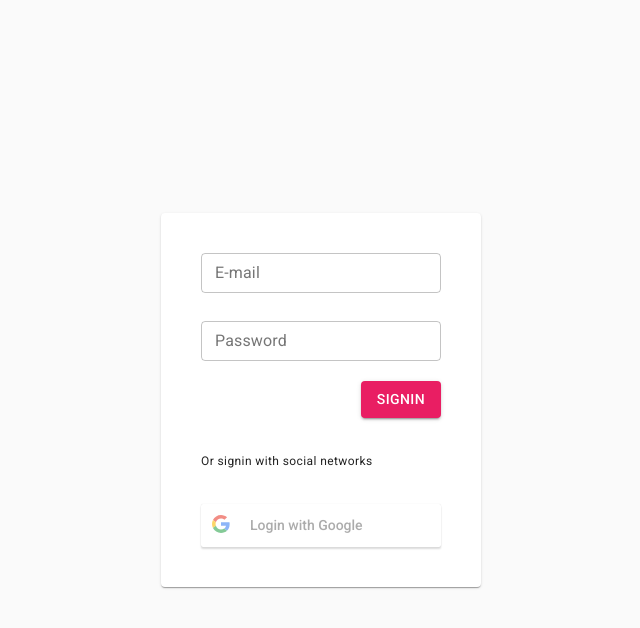
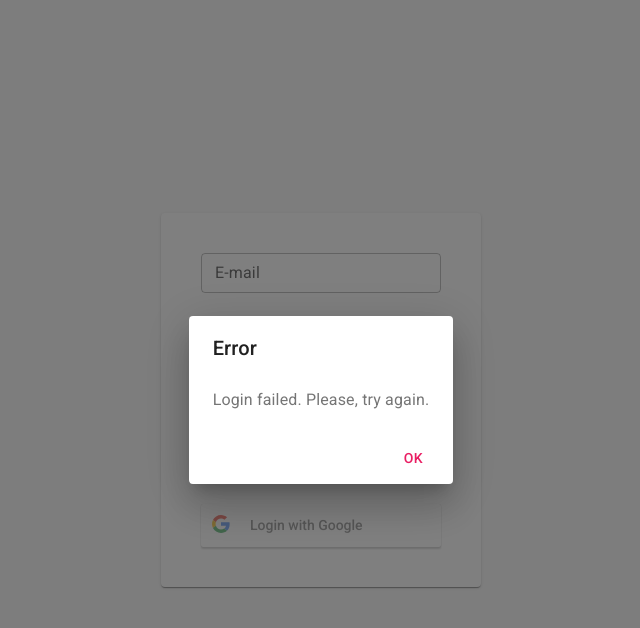
Before and after one commit to joserogeriofilho/material-ui-poc, a React (Create React App) app: page /login in a window 1280 px wide. Both pictures are taken after a click on the button "SIGNIN". Shown: the top 628 px of the page, without its empty margins (319-959 px from the left). Built offline with nearby package versions, Linux system fonts and the light colour scheme; no server answers.

Commit message:
Login page with error dialog

```diff
--- a/json-server/db.json
+++ b/json-server/db.json
@@ -163,14 +163,7 @@
   "login": {
     "email": "",
     "password": "",
-    "googleProfileObj": {
-      "googleId": "114940959908787064040",
-      "imageUrl": "https://lh3.googleusercontent.com/a-/AAuE7mBk5ZDjUI_yyNfuvu3tP2_hT4bJx2MLW55z_7qH=s96-c",
-      "email": "roger.sama@gmail.com",
-      "name": "José Rogério Bezerra Barbosa Filho",
-      "givenName": "José Rogério",
-      "familyName": "Bezerra Barbosa Filho"
-    },
-    "googleAccessToken": "ya29.GlxzB69tS7cEcqRckjtSAUjUoM7jVQHpqMLyvtzPpoiZ0nUCHqxMiclLAoeLSuAYxaQYlUiYQ94nHmFy-hCdRrQs5Dnxym4BoWka5EvSbcnGWtBo779HuFf_GxM7zw"
+    "googleProfileObj": null,
+    "googleAccessToken": null
   }
 }
--- a/src/pages/LoginPage.js
+++ b/src/pages/LoginPage.js
@@ -2,6 +2,10 @@ import React, { Component }   from 'react'
 import Button                 from '@material-ui/core/Button'
 import CircularProgress       from '@material-ui/core/CircularProgress'
 import Dialog                 from '@material-ui/core/Dialog'
+import DialogContent          from '@material-ui/core/DialogContent'
+import DialogContentText      from '@material-ui/core/DialogContentText'
+import DialogActions          from '@material-ui/core/DialogActions'
+import DialogTitle            from '@material-ui/core/DialogTitle'
 import Grid                   from '@material-ui/core/Grid'
 import Paper                  from '@material-ui/core/Paper'
 import TextField              from '@material-ui/core/TextField'
@@ -49,6 +53,7 @@ class LoginPage extends Component {
 
     this.googleResponse = this.googleResponse.bind(this);
     this.handleChange = this.handleChange.bind(this);
+    this.handleDialogClose = this.handleDialogClose.bind(this);
     this.login = this.login.bind(this);
 
     this.state = {
@@ -56,7 +61,8 @@ class LoginPage extends Component {
       password: '',
       googleProfileObj: null,
       googleAccessToken: null,
-      loading: false
+      loading: false,
+      error: false
     }
   }
 
@@ -90,12 +96,16 @@ class LoginPage extends Component {
     }).catch((error) => {
       // Show message on interface
       console.log(error);
-      this.setState({ loading: false });
+      this.setState({ loading: false, error: true });
     });
   }
 
   handleChange(event) {
     this.setState({ [event.target.id]: event.target.value });
+  }
+
+  handleDialogClose() {
+    this.setState({error: false});
   }
 
   render() {
@@ -108,6 +118,25 @@ class LoginPage extends Component {
         aria-labelledby="alert-dialog-title"
         aria-describedby="alert-dialog-description" >
           <CircularProgress color="secondary" />
+      </Dialog>
+    );
+
+    const errorDialog = (
+      <Dialog
+        open={this.state.error}
+        aria-labelledby="alert-dialog-title"
+        aria-describedby="alert-dialog-description" >
+        <DialogTitle id="alert-dialog-title">Error</DialogTitle>
+        <DialogContent>
+          <DialogContentText id="alert-dialog-description">
+            Login failed. Please, try again.
+          </DialogContentText>
+        </DialogContent>
+        <DialogActions>
+          <Button onClick={this.handleDialogClose} color="secondary">
+            OK
+          </Button>
+        </DialogActions>
       </Dialog>
     );
 
@@ -167,6 +196,8 @@ class LoginPage extends Component {
 
         { this.state.loading && loadingDialog }
 
+        { this.state.error && errorDialog }
+
       </Grid>
     );
   }
```
